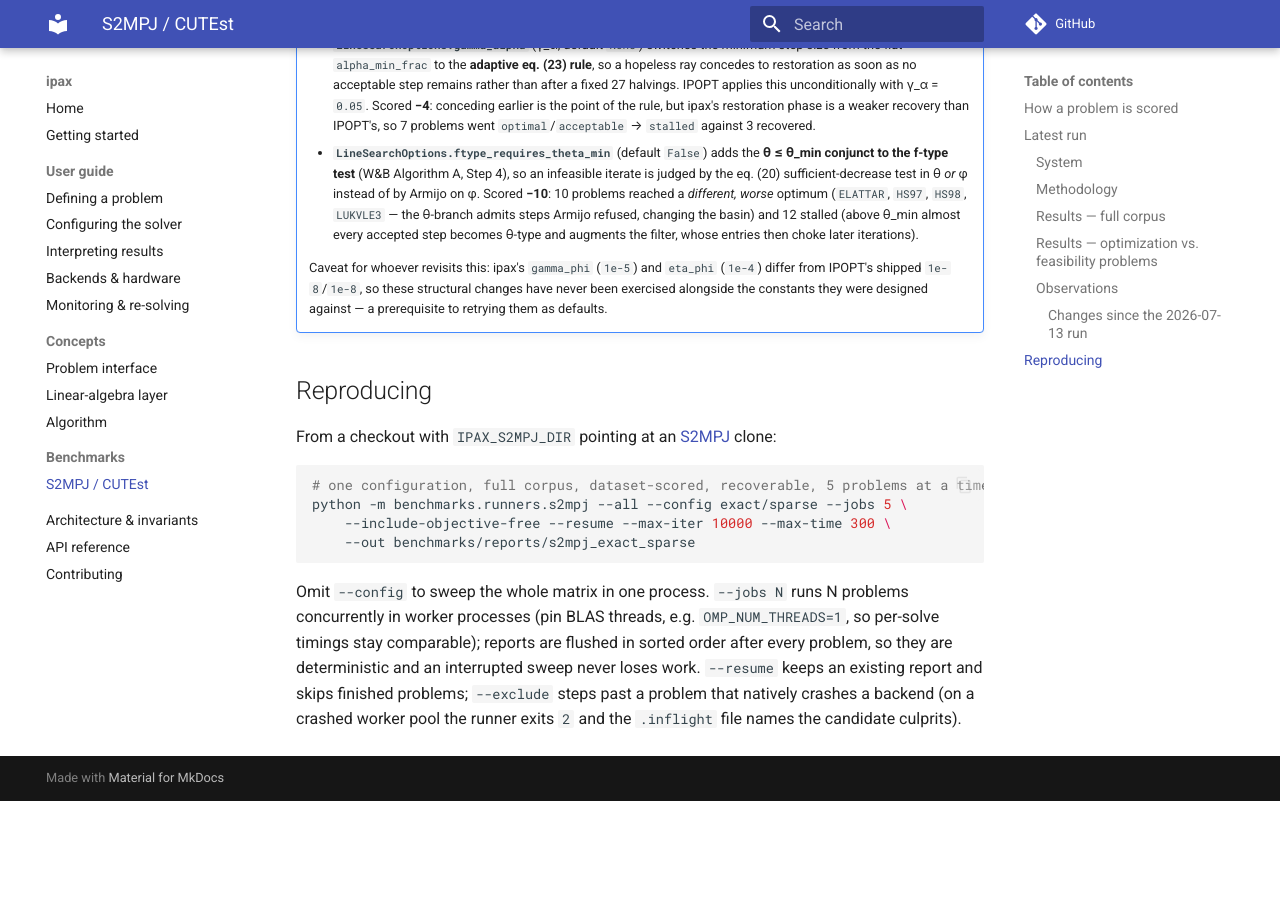
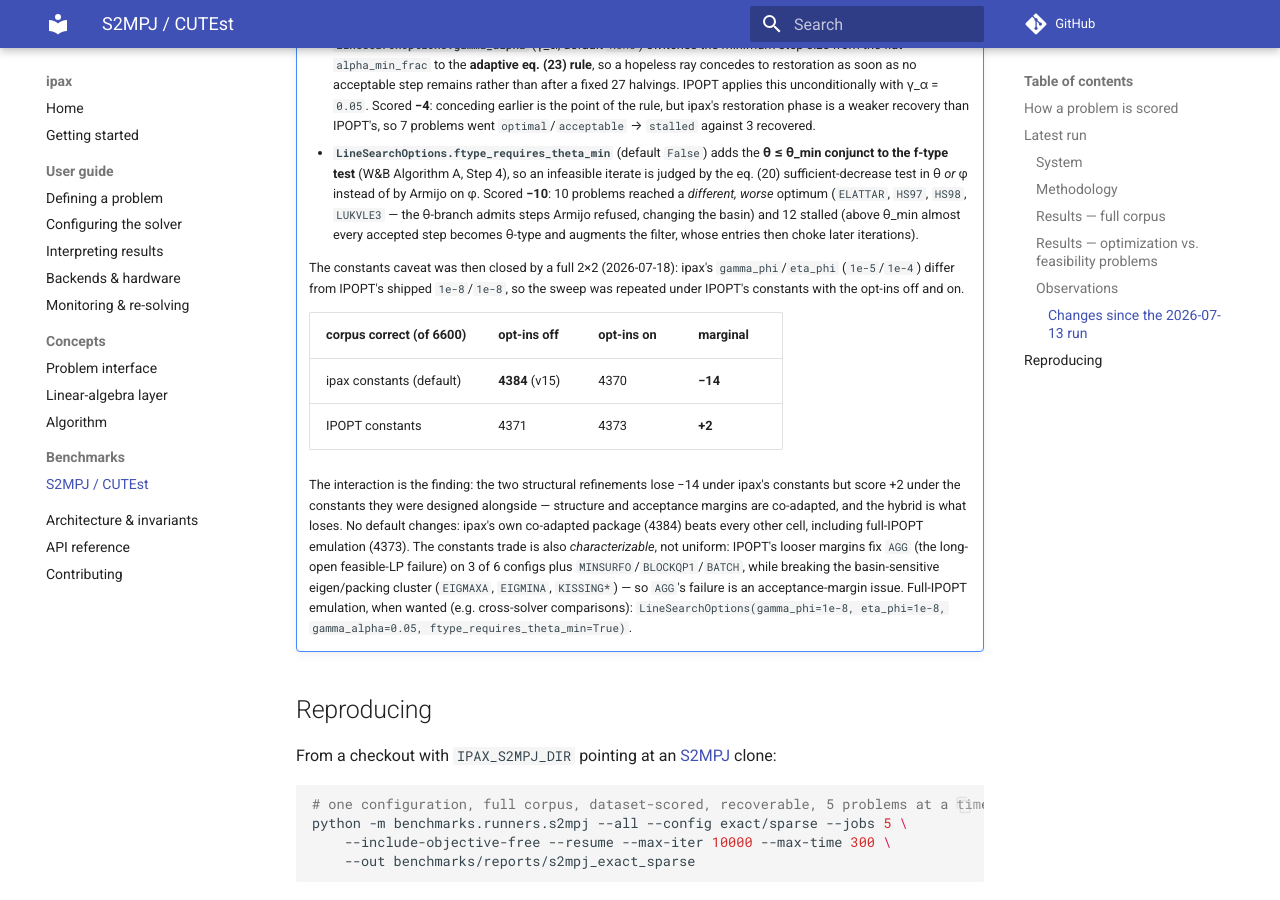
Before and after one commit to wahln/ipax, an MkDocs documentation site: the page built from docs/benchmarks/s2mpj.md, in a window 1280 px wide and 900 px high, scrolled down 5594 px. Built offline with MkDocs 1.6.1 and Material for MkDocs 9.7.7, drawn with Linux system fonts in a browser that asks for light colours; comment, search, counter and statistics services are not loaded; before the commit the page ends 6395 px from its top, so only the background shows below that.

Commit message:
docs(benchmarks): record the IPOPT-constants 2x2 for the W&B opt-ins
Completes the constants caveat from the previous docs commit: the full
2x2 (v15/v16/arm1/arm2, 2026-07-18) shows the two structural opt-ins
score -14 under ipax's gamma_phi/eta_phi but +2 under IPOPT's shipped
1e-8/1e-8 -- the hybrid was what lost, not the structure. No default
changes (ipax's co-adapted package tops all four cells); records the
AGG acceptance-margin lead and the full-IPOPT emulation recipe.

Co-Authored-By: Claude Fable 5 <noreply@anthropic.com>

```diff
--- a/docs/benchmarks/s2mpj.md
+++ b/docs/benchmarks/s2mpj.md
@@ -247,10 +247,29 @@ release:
       (above θ_min almost every accepted step becomes θ-type and augments the
       filter, whose entries then choke later iterations).
 
-    Caveat for whoever revisits this: ipax's `gamma_phi` (`1e-5`) and `eta_phi`
-    (`1e-4`) differ from IPOPT's shipped `1e-8`/`1e-8`, so these structural
-    changes have never been exercised alongside the constants they were designed
-    against — a prerequisite to retrying them as defaults.
+    The constants caveat was then closed by a full 2×2 (2026-07-18): ipax's
+    `gamma_phi`/`eta_phi` (`1e-5`/`1e-4`) differ from IPOPT's shipped
+    `1e-8`/`1e-8`, so the sweep was repeated under IPOPT's constants with the
+    opt-ins off and on.
+
+    | corpus correct (of 6600)  | opt-ins off     | opt-ins on | marginal |
+    |---------------------------|-----------------|------------|----------|
+    | ipax constants (default)  | **4384** (v15)  | 4370       | **−14**  |
+    | IPOPT constants           | 4371            | 4373       | **+2**   |
+
+    The interaction is the finding: the two structural refinements lose −14
+    under ipax's constants but score +2 under the constants they were designed
+    alongside — structure and acceptance margins are co-adapted, and the hybrid
+    is what loses. No default changes: ipax's own co-adapted package (4384)
+    beats every other cell, including full-IPOPT emulation (4373). The
+    constants trade is also *characterizable*, not uniform: IPOPT's looser
+    margins fix `AGG` (the long-open feasible-LP failure) on 3 of 6 configs
+    plus `MINSURFO`/`BLOCKQP1`/`BATCH`, while breaking the basin-sensitive
+    eigen/packing cluster (`EIGMAXA`, `EIGMINA`, `KISSING*`) — so `AGG`'s
+    failure is an acceptance-margin issue. Full-IPOPT emulation, when wanted
+    (e.g. cross-solver comparisons):
+    `LineSearchOptions(gamma_phi=1e-8, eta_phi=1e-8, gamma_alpha=0.05,
+    ftype_requires_theta_min=True)`.
 
 ## Reproducing
 
```
